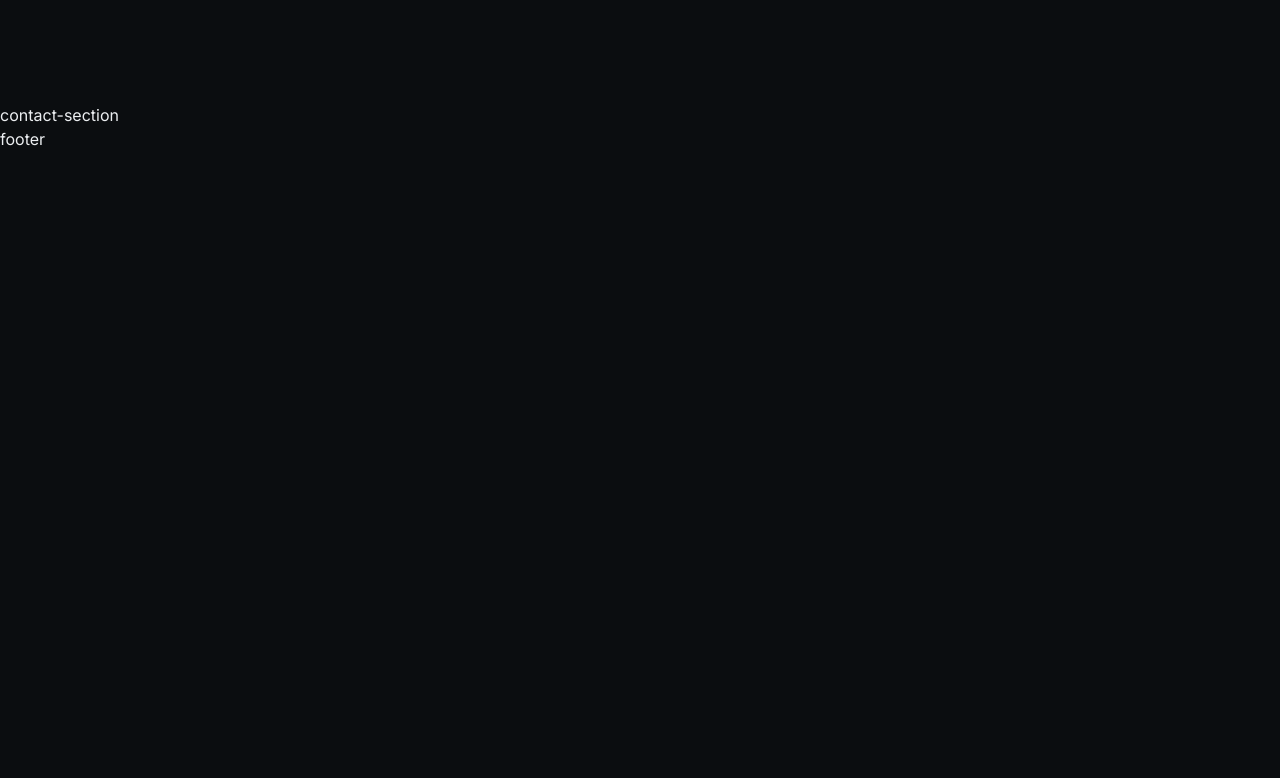
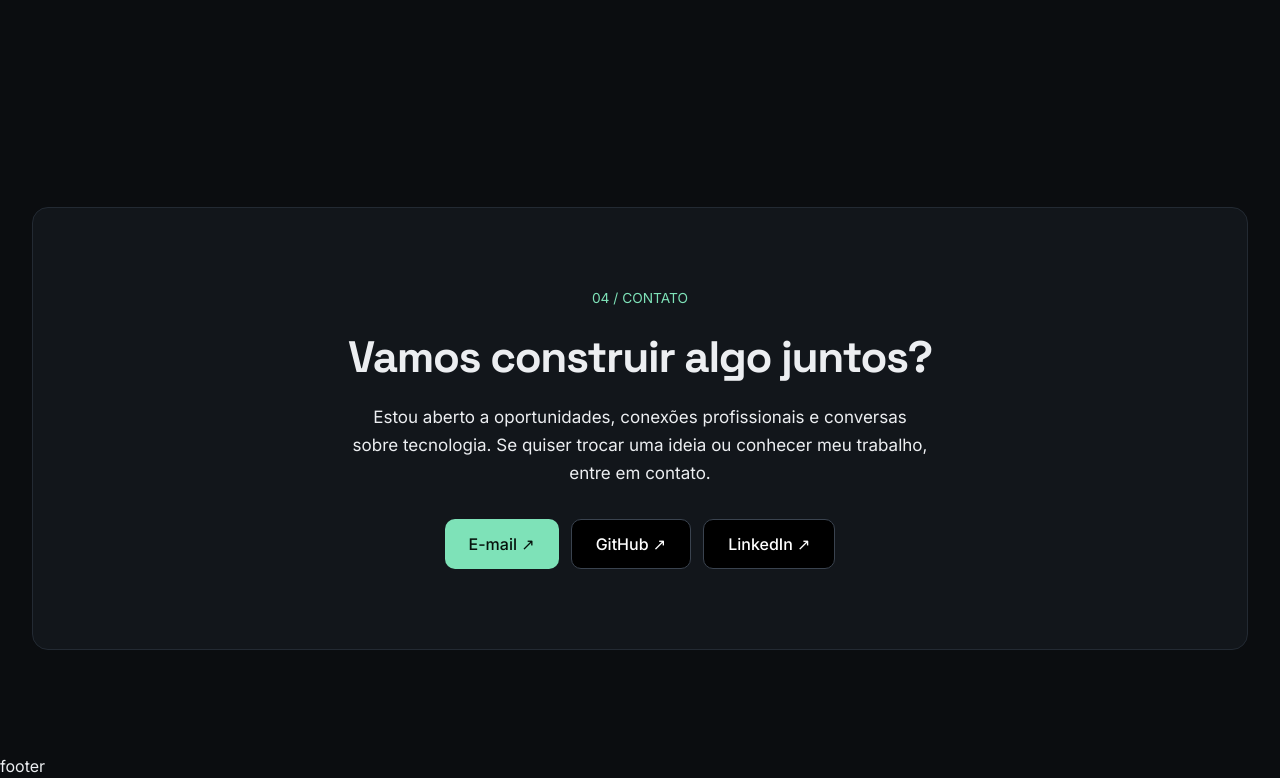
Before and after one commit to TitanCodeXD/Portfolio-Dev, a Next.js app: page / in a window 1280 px wide. Shown: the part 5657-6435 px from the top of the page. Before the commit the page ends 5808 px from the top, so only its background shows below. Built offline with nearby package versions, Linux system fonts and the light colour scheme.

Commit message:
contact-section added

```diff
--- a/src/components/sections/contact-section.tsx
+++ b/src/components/sections/contact-section.tsx
@@ -1,5 +1,52 @@
 import React from 'react';
 
 export const ContactSection = () => {
-    return <div>contact-section</div>;
+    return (
+        <section
+            id="contato"
+            aria-labelledby="contact-title"
+            className="container-site section-spacing"
+        >
+            <div className="surface-card flex flex-col items-center px-6 py-12 text-center sm:px-10 sm:py-16 md:py-20">
+                <p className="text-label mb-4 font-mono text-accent">04 / CONTATO</p>
+
+                <h2 id="contact-title" className="section-title max-w-2xl">
+                    Vamos construir algo juntos?
+                </h2>
+
+                <p className="text-body mt-5 max-w-xl text-secondary">
+                    Estou aberto a oportunidades, conexões profissionais e conversas sobre
+                    tecnologia. Se quiser trocar uma ideia ou conhecer meu trabalho, entre em
+                    contato.
+                </p>
+
+                <div className="mt-8 flex w-full flex-col justify-center gap-3 sm:w-auto sm:flex-row">
+                    <a
+                        href="mailto:wesleysantos.dev@gmail.com"
+                        className="inline-flex min-h-12 items-center justify-center rounded-[10px] bg-accent px-6 py-3 font-medium text-[#06120C] transition-colors duration-200 hover:bg-[#9AEBCB] focus-visible:outline-2 focus-visible:outline-offset-4 focus-visible:outline-accent"
+                    >
+                        E-mail ↗
+                    </a>
+
+                    <a
+                        href="https://github.com/TitanCodeXD"
+                        target="_blank"
+                        rel="noopener noreferrer"
+                        className="inline-flex min-h-12 items-center justify-center rounded-[10px] border border-[#3A434F] bg-black px-6 py-3 font-medium text-white transition-colors duration-200 hover:bg-[#171C22] focus-visible:outline-2 focus-visible:outline-offset-4 focus-visible:outline-accent"
+                    >
+                        GitHub ↗
+                    </a>
+
+                    <a
+                        href="https://www.linkedin.com/in/wesleysantosbrdev/"
+                        target="_blank"
+                        rel="noopener noreferrer"
+                        className="inline-flex min-h-12 items-center justify-center rounded-[10px] border border-[#3A434F] bg-black px-6 py-3 font-medium text-white transition-colors duration-200 hover:bg-[#171C22] focus-visible:outline-2 focus-visible:outline-offset-4 focus-visible:outline-accent"
+                    >
+                        LinkedIn ↗
+                    </a>
+                </div>
+            </div>
+        </section>
+    );
 };
```
